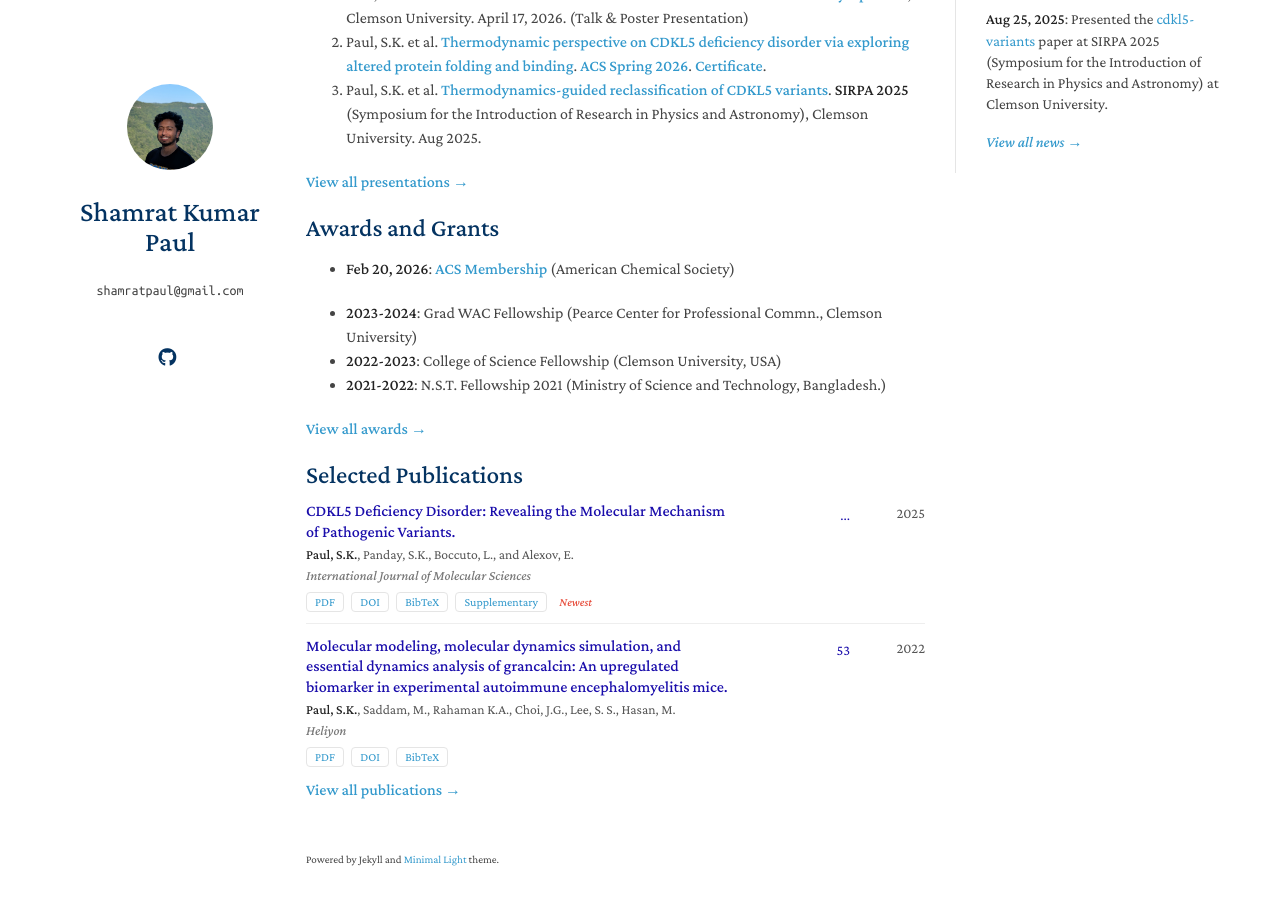
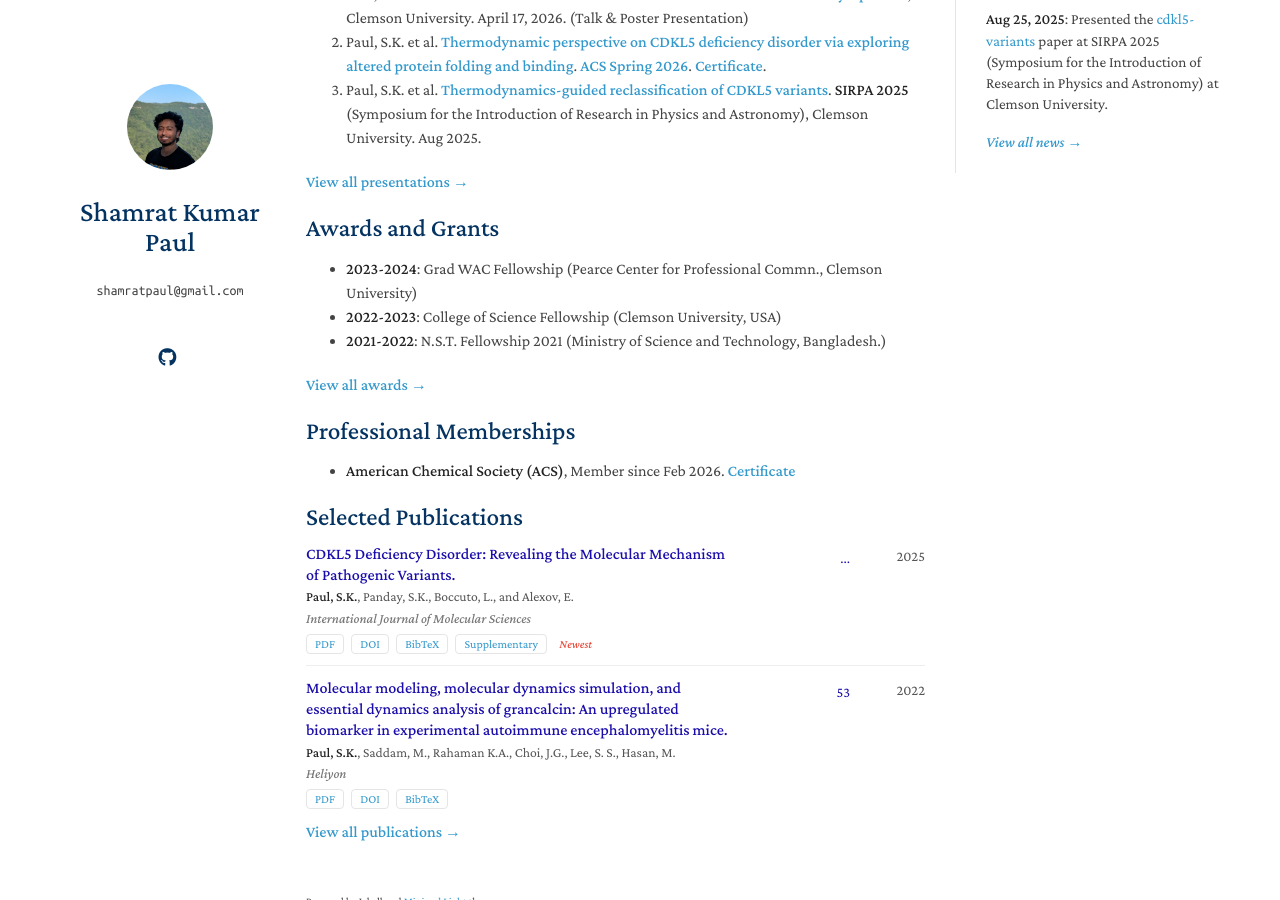
Before and after one commit to paulshamrat/paulshamrat.github.io, a Jekyll site: the page built from index.md, in a window 1280 px wide and 900 px high, scrolled down 492 px. Built offline with Jekyll 4.4.1, drawn with Linux system fonts in a browser that asks for light colours; a style sheet for code colours, icons or effects is not loaded.

Commit message:
Move ACS Membership to Professional Memberships section

```diff
--- a/index.md
+++ b/index.md
@@ -59,13 +59,15 @@
 
 ## Awards and Grants
 
-- **Feb 20, 2026**: [**ACS Membership**](https://credentials.acs.org/34232bdc-3fda-48ca-8958-406e45d5b197#acc.nZ8WCcas) (American Chemical Society)
-
 - **2023-2024**: Grad WAC Fellowship (Pearce Center for Professional Commn., Clemson University)
 - **2022-2023**: College of Science Fellowship (Clemson University, USA)
 - **2021-2022**: N.S.T. Fellowship 2021 (Ministry of Science and Technology, Bangladesh.)
 
 <p><a href="{{ "/awards/" | relative_url }}" style="font-weight: 500;">View all awards &rarr;</a></p>
+
+## Professional Memberships
+
+- **American Chemical Society (ACS)**, Member since Feb 2026. [**Certificate**](https://credentials.acs.org/34232bdc-3fda-48ca-8958-406e45d5b197#acc.nZ8WCcas)
 
 <h2 id="selected-publications" style="margin: 2px 0px -15px;">Selected Publications</h2>
 <div class="publications">
```
Also changed, not shown: awards.md (+4 -2 lines).
